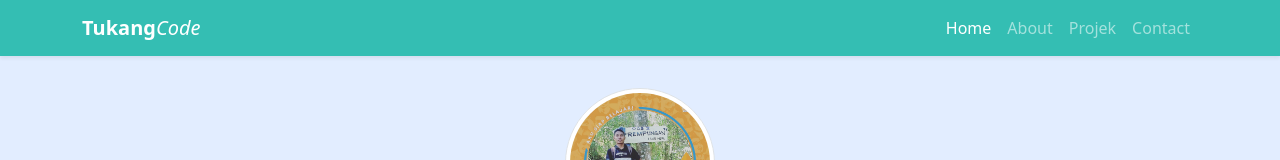
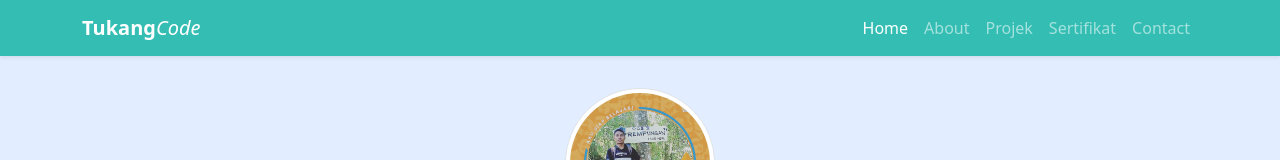
Before and after one commit to Mujtahidin01/mujtahidin14.github.io, a plain HTML site: page about.html in a window 1280 px wide. Shown: the top 160 px of the page. Drawn offline with nearby package versions, Linux system fonts and the light colour scheme.

Commit message:
tambah menu sertifikat

```diff
--- a/about.html
+++ b/about.html
@@ -35,6 +35,9 @@
             </li>
             <li class="nav-item">
               <a class="nav-link" href="projek.html">Projek</a>
+            </li>
+            <li class="nav-item">
+              <a class="nav-link" href="sertifikat.html">Sertifikat</a>
             </li>
             <li class="nav-item">
               <a class="nav-link" href="#">Contact</a>
```
